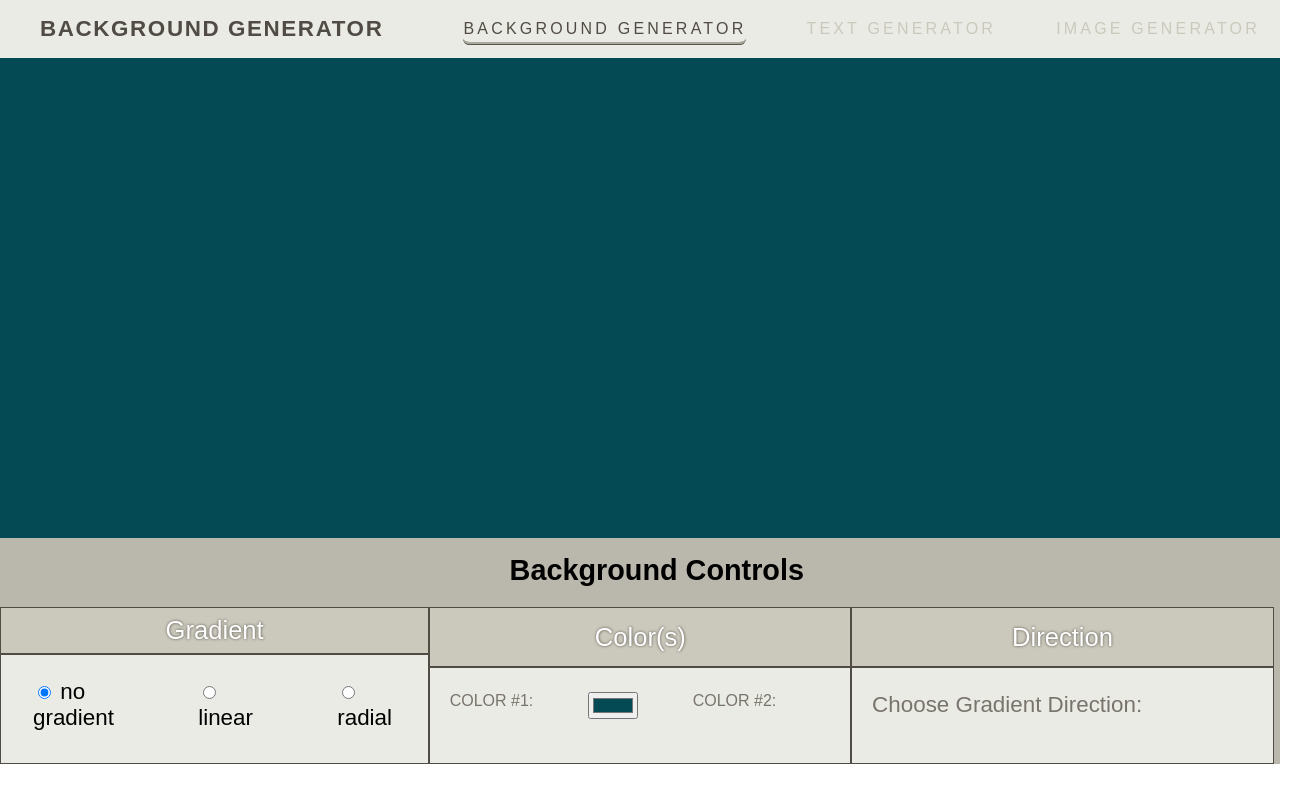
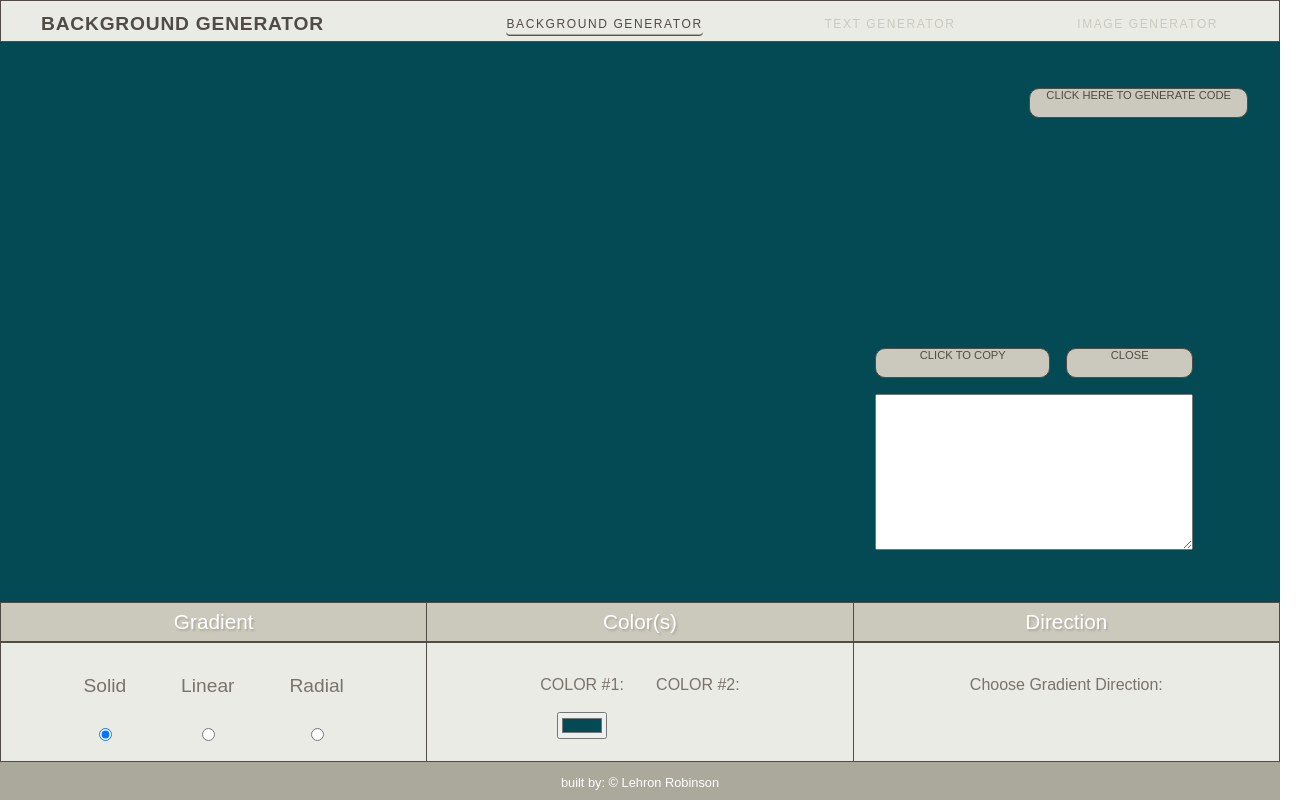
Before and after one commit to LehronR/Simple-Designer, a plain HTML site: page background-gen/index.html in a window 1280 px wide. Shown: the whole page, 1314 px wide, since content can reach past the window. Drawn offline with Linux system fonts and the light colour scheme.

Commit message:
Add footer and styled. Adding new feature: current status: finished the styling.  Still need to add functionality.

```diff
--- a/background-gen/bg-gen.js
+++ b/background-gen/bg-gen.js
@@ -35,7 +35,7 @@ const solidFunction = function() {
   linear.value = 'off';
   radial.value = 'off';
   colorB.style.display = 'none';
-  selector.style.display = 'none';
+  selector.style.visibility = 'hidden';
 
   if(solid.value === 'on') {
     linear.value = 'off';
@@ -50,7 +50,7 @@ const linearFunction = function() {
     linear.value = 'on';
     radial.value = 'off';
     colorB.style.display = 'inline-block';
-    selector.style.display = 'inline-block';
+    selector.style.visibility = 'visible';
 
     if(linear.value === 'on' && selector.selectedIndex === 0) {
       solid.value = 'off';
@@ -98,7 +98,7 @@ const radialFunction = function() {
     radial.value = 'on';
     colorB.style.display = 'inline-block';
     selector.selectedIndex = 1;
-    selector.style.display = 'none';
+    selector.style.visibility = 'hidden';
 
     if(radial.value === 'on' && selector.selectedIndex === 0) {
       solid.value = 'off';
--- a/background-gen/index.html
+++ b/background-gen/index.html
@@ -20,27 +20,33 @@
         <li class="link"><a href="../image-gen/index.html">Image Generator</a></li>
       </ul>
     </nav>
+    <header>
       <!-- Display Window -->
-    <header id="display"></header>
+      <div id="display" class="display-window">
+        <!-- Display CSS output -->
+        <section class="bg-code-gen">
+          <button id="gen-code" class="code-gen-btn">Click here to generate code</button>
+          <div class="bg-code-wrapper">
+            <button id="copy" class="copy-btn">Click to Copy</button>
+            <button id="close" class="close-gen-btn">Close</button>
+            <textarea name="code-gen" id="" cols="20" rows="10" class="bg-code"></textarea>
+          </div>
+        </section>
+      </div>
+    </header>
+    <main>
       <!-- GUI Controls -->
       <section id="controls">
-      <h2 class="control-header">Background Controls</h2>
         <div class="container">
           <!-- Gradient Controls -->
           <div class="gradient-container">
               <h3 class="gradient-header">Gradient</h3>
-          <div class="control-gradient solid">
-            <input type="radio" name="gradient" id="bg-solid">
-            <label for="bg-solid">no gradient</label>
-          </div>
-          <div class="control-gradient linear">
-            <input type="radio" name="gradient" id="bg-linear">
-            <label for="bg-linear-gradient">linear</label>
-          </div>
-          <div class="control-gradient radial">
-            <input type="radio" name="gradient" id="bg-radial">
-            <label for="bg-radial-gradient">radial</label>
-          </div>
+              <label for="bg-solid" class="slabel">Solid</label>
+              <input type="radio" name="gradient" id="bg-solid" class="sradio">
+              <label for="bg-linear-gradient" class="llabel">Linear</label>
+              <input type="radio" name="gradient" id="bg-linear" class="lradio">
+              <label for="bg-radial-gradient" class="rlabel">Radial</label>
+              <input type="radio" name="gradient" id="bg-radial" class="rradio">
           </div>
           <!-- Color Picker Controls -->
           <div class="color-container">
@@ -71,9 +77,11 @@
           </div>
         </div>
       </section>
-    <!-- Display CSS output -->
-
       <!-- footer -->
+      <footer class="bg-gen-footer">
+        <p>built by: &copy; Lehron Robinson</p>
+      </footer>
+    </main>
   </div>
 
   <!-- scripts -->
--- a/background-gen/style.css
+++ b/background-gen/style.css
@@ -19,21 +19,26 @@ body {
 *************/
 .grid-container{
   display: grid;
+  grid-template-columns: 1fr;
+  justify-content: center;
 }
 
 /***********
  Navigation
 ************/
-  nav {
+  .nav-main {
     background-color: #EAEBE4;
+    border: solid 1px #504B44;
+    height: 5vh;
+    /* padding: .4rem 0; */
   }
 
  /* Navigation Header */
  .nav-header {
    margin-right: auto;
    text-transform: uppercase;
-   font-size: 1.4rem;
-   letter-spacing: .1rem;
+   font-size: 1.2rem;
+   letter-spacing: .05rem;
  }
 
  .nav-header a {
@@ -46,10 +51,10 @@ body {
  .nav-main ul {
    display:grid;
    grid-template-columns: repeat(4, auto);
-   grid-gap: 20px;
+   /* grid-gap: 10px; */
    /* margin: 0; */
    list-style: none;
-   font-size: 1rem;
+   font-size: .75rem;
    justify-items: center;
    align-items: center;
   }
@@ -57,8 +62,8 @@ body {
   .nav-main .link a {
     text-decoration: none;
     text-transform: uppercase;
-    letter-spacing: .2rem;
-    padding-bottom: .3rem;
+    letter-spacing: .1rem;
+    padding: .5rem 0;
   }
 
   .nav-main .link{
@@ -78,41 +83,154 @@ body {
   .nav-main .link a:hover,
   .nav-main .link a:active {
     color: #78746C;
-    border-bottom: solid 2px #8F8C80;
+    border-bottom: solid 1px #8F8C80;
+    padding-bottom: .2rem;
     transition: all .15s ease-in;
  }
 
  .nav-main ul .link .current-page {
    color: #504b44;
-   border-bottom: solid 3px #ABA89C;
-   padding-bottom: .3rem;
+   border-bottom: solid 2px #ABA89C;
+   padding-bottom: .2rem;
    border-bottom-style: ridge;
-   border-radius: .4rem;
+   border-radius: .25rem;
  }
 
-/***************
- Display Window
-***************/
-#display {
-  height: 60vh;
-  width: 100vw;
+/********************************
+ Display Window & Code Generator
+********************************/
+
+
+.display-window {
+  display: grid;
+  /* grid-template-columns: minmax(1180px, 1280px); */
+  height: 70vh;
+  /* width: 100vw; */
   background: #ccc;
   background-size: cover;
+  grid-template-areas:
+  '. . . . . bgcgen';
+}
+
+.bg-code-gen {
+  display: grid;
+  grid-area: bgcgen;
+  /* background: #BAB7AD; */
+  grid-gap: 1rem;
+  grid-template-columns: 1fr;
+  grid-template-rows: 30px;
+  /* align-content: center; */
+  grid-template-areas:
+  '. . . . . . .'
+  '. . . . codebtn . .'
+  '. . . . . . .'
+  'bgcwrap bgcwrap bgcwrap bgcwrap bgcwrap bgcwrap .'
+  'bgcwrap bgcwrap bgcwrap bgcwrap bgcwrap bgcwrap .'
+  'bgcwrap bgcwrap bgcwrap bgcwrap bgcwrap bgcwrap .'
+  '. . . . . . .';
+
+}
+
+.bg-code-wrapper {
+  display: grid;
+  grid-area: bgcwrap;
+  grid-gap: 1rem;
+  align-content: flex-end;
+  grid-template-areas:
+  'codelab codelab codelab codelab'
+  '. copybtn close . '
+  '. bgcode bgcode .'
+  '. bgcode bgcode .';
+}
+
+/* Code Generator Buttons */
+
+.copy-btn,
+.code-gen-btn,
+.close-gen-btn {
+  /* grid-gap: 0; */
+  height: 30px;
+  /* max-height: 35px; */
+  outline: none;
+  font-size: .7rem;
+  text-transform: uppercase;
+  padding: 0 1rem;
+  background: #CBC9BE;
+  color: #504b44;
+  border: solid 1px #504B44;
+  border-radius: 10px;
+  /* box-shadow: 0 2px 5px #8F8C80; */
+}
+
+.code-gen-btn {
+  display: grid;
+  grid-area: codebtn;
+}
+
+.copy-btn {
+  display: grid;
+  grid-area: copybtn;
+  /* align-content: end; */
+  /* grid-template-columns: auto; */
+}
+
+.close-gen-btn {
+  display: grid;
+  grid-area: close;
+}
+
+/* .bg-code-label {
+  display: grid;
+  grid-area: codelab;
+  justify-items: center;
+  align-content: center;
+  font-size: 1rem;
+  text-transform: uppercase;
+  font-color
+  grid-template-columns: 15rem;
+} */
+
+.bg-code {
+  display: grid;
+  grid-area: bgcode;
+  align-content: center;
 }
 
 /***************
   GUI Controls
   ***************/
-    .solid{
-      grid-area: solid;
+/* Grid area classes */
+.slabel {
+  grid-area: slabel;
 }
 
-    .linear{
-      grid-area: linear;
+.sradio {
+  grid-area: sradio;
 }
 
-    .radial{
-      grid-area: radial;
+.llabel {
+  grid-area: llabel;
+}
+
+.lradio {
+  grid-area: lradio;
+}
+
+.rlabel {
+  grid-area: rlabel;
+}
+
+.rradio {
+  grid-area: rradio;
+}
+
+.slabel,
+.llabel,
+.rlabel,
+.sradio,
+.lradio,
+.rradio {
+  justify-self: center;
 }
 
     .color1 {
@@ -149,44 +267,60 @@ body {
 
     #controls {
       display: grid;
-  grid-template-columns: repeat(auto-fit, 99.5%);
+      grid-template-columns: repeat(auto-fit, 100%);
       grid-gap: 20px;
       background-color: #BAB7AD;
+      /* border: solid .5px #504B44; */
       grid-template-areas:
-  'head head head'
       'grad cpick direct';
     }
 
-.control-header {
-  grid-area: head;
-  text-align: center;
-  font-size: 1.8rem;
-  font-weight: 600;
-  margin: 0;
-  padding-top: 1rem;
-}
-
     .container {
+      height: 20vh;
       display: flex;
   flex-wrap: nowrap;
 
 }
 
-/* Gradient type controls */
+/* Header Styles */
+.gradient-header,
+.color-header,
+.gradient-dir-header {
+  font-size: 1.3rem;
+  font-weight: 100;
+  margin-bottom: .5rem;
+  border-bottom: solid 2px #504b44;
+  padding-bottom: .7rem;
+  text-align: center;
+  padding: .2rem 0;
+  background: #CBC9BC;
+  color: white;
+  text-shadow: 1.5px 1.5px 2px #ABA89C;
+  height: 4vh;
+}
+
+/* Gradient Controls */
 .gradient-container {
+  display: grid;
   grid-area: grad;
-  display: grid;
-  grid-gap: 1rem;
+  grid-row-gap: 1rem;
   /* align-items: center; */
-  /* padding-bottom: 2rem; */
+  padding-bottom: 1rem;
+  background: #EAEBE4;
+  border-top: solid 1px #504b44;
+  border-bottom: solid 1px #504b44;
+  border-left: solid 1px #504b44;
+  width: 33.3%;
+  /* padding: 2rem; */
+  font-size: 1.2rem;
+  font-weight: 100;
+  color: #78746C;
   grid-template-areas:
-  'ghead ghead ghead'
-  'solid linear radial';
-  background: #EAEBE4;
-  border: solid 1px #504b44;
-  width: 33.9%;
-  padding-bottom: 2rem;
+  'ghead ghead ghead ghead ghead'
+  '. slabel llabel rlabel .'
+  '. sradio lradio rradio. ';
 }
+
 
 .gradient-header {
   grid-area: ghead;
@@ -194,25 +328,15 @@ body {
   align-items: center;
 }
 
-.gradient-header,
-.color-header,
-.gradient-dir-header {
-  font-size: 1.6rem;
-  font-weight: 100;
-  margin-bottom: .5rem;
-  border-bottom: solid 2px #504b44;
-  text-align: center;
-  padding: .5rem 0;
-  background: #CBC9BC;
-  color: white;
-  text-shadow: .1px .2px 3px #504B44;
-}
 
 
 .control-gradient {
   /* display: inline-block; */
-  font-size: 1.4rem;
-  padding: 0 2rem;
+  font-size: 1.2rem;
+  font-weight: 100;
+  color: #78746C;
+  /* letter-spacing: -2rem; */
+  /* margin: -3rem 0; */
   justify-self: center;
   /* border: solid 1px #555; */
 }
@@ -221,22 +345,25 @@ body {
 .color-container {
   grid-area: cpick;
   display: grid;
-  grid-gap: 1rem;
-  width: 33.334%;
-  border: solid 1px #555;
+  grid-row-gap: 1rem;
+  width: 33.3%;
   /* height: 13vh; */
   text-align: center;
   background: #EAEBE4;
-  border: solid 1px #504b44;
-  padding-bottom: 1.9rem;
+  border-top: solid 1px #504b44;
+  border-bottom: solid 1px #504b44;
+  border-left: solid 1px #504b44;
+  padding-bottom: 1rem;
   grid-template-areas:
-  'chead chead chead chead'
-  'c1label color1 c2label color2';
+  'chead chead chead chead chead chead chead chead'
+  '. . . c1label c2label . . .'
+  '. . . color1 color2 . . .'
 }
 
 .color-header {
   display: grid;
   align-items: center;
+  /* padding: .32rem 0; */
   /* margin-bottom: .5rem; */
 }
 
@@ -247,8 +374,10 @@ body {
 
 .c1label,
 .c2label {
+  display: grid;
+  align-content: center;
   font-size: 1rem;
-  font-weight: 100;
+  /* font-weight: 100; */
   text-transform: uppercase;
   color: #78746C;
 }
@@ -257,38 +386,45 @@ body {
 .gradient-dir-header {
   display: grid;
   align-items: center;
+  /* padding-bottom: .01rem; */
 }
 
 .gradient-dir-container {
   grid-area: direct;
   display: grid;
   grid-gap: 1rem;
-  width: 33.334%;
+  width: 33.3%;
   /* height: 13vh; */
   text-align: center;
   background: #EAEBE4;
   border: solid 1px #504B44;
-  padding-bottom: 2rem;
+  padding-bottom: 1rem;
   grid-template-areas:
   'gdhead gdhead gdhead'
-  'glabel . directopt';
+  'grlabel grlabel grlabel'
+  'select select select';
 }
 
 .grad-dir-label{
-  font-size: 1.4rem;
+  display: grid;
+  grid-area: grlabel;
+  justify-content: center;
+  font-size: 1rem;
   font-weight: 100;
   color: #78746C;
 }
 
 .custom-selector{
   display: grid;
-  justify-items: center;
+  grid-area: select;
+  justify-content: center;
+  /* padding-bottom: 1rem */
   /* align-content: start; */
 
 }
 
 .custom-selector .direction-opts{
-  padding: .3rem 5rem;
+  padding: .2rem 4rem;
   margin: -.3rem 0;
   font-size: 1.2rem;
   letter-spacing: .05rem;
@@ -296,9 +432,28 @@ body {
   color: white;
   appearance: none;
   border: none;
+  outline: none;
   border-radius: .5rem;
 }
 
+/**********
+  Footer
+**********/
+.bg-gen-footer {
+  display: grid;
+  grid-gap: 0;
+  justify-content: center;
+  align-items: center;
+  height: 4.8vh;
+  background: #ABA89C;
+}
+
+.bg-gen-footer {
+  font-size: .8rem;
+  color: #fff;
+}
+
+/* Hover Effects */
 
 /********************
  Javascript use only
```
Lines whose indentation alone changed are shown as unchanged.
